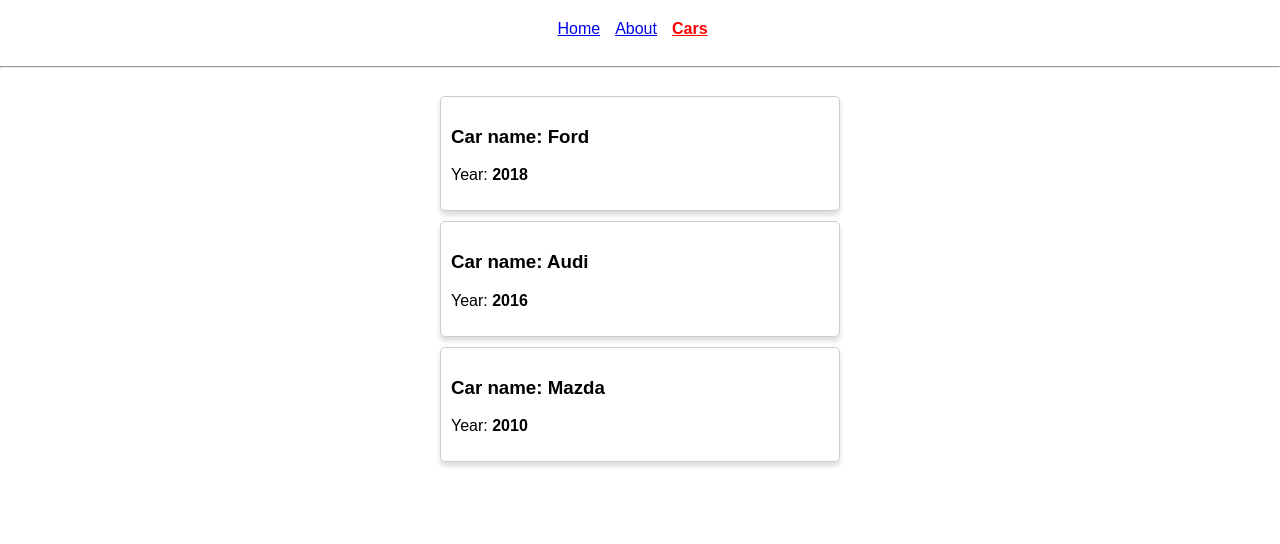
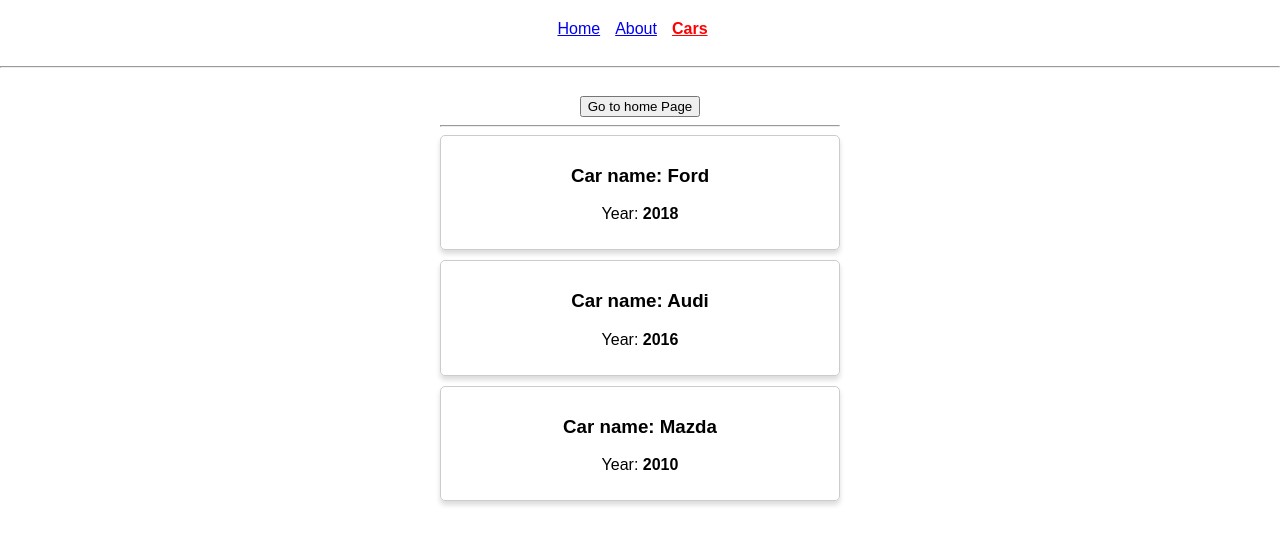
Before and after one commit to CodeCostylProduction/react-routing, a React app: page /Cars in a window 1280 px wide. Shown: the top 544 px of the page. Built offline with nearby package versions, Linux system fonts and the light colour scheme.

Commit message:
up to 65 exercise

```diff
--- a/src/Cars/Cars.js
+++ b/src/Cars/Cars.js
@@ -9,14 +9,22 @@
       {name: 'Mazda', year: 2010}
     ]
   }
+  goToHomePage = () => {
+    this.props.history.push({
+      pathname: '/'
+    })
+  }
 
   render() {
     return (
       <div style={{
         width: 400,
         margin: 'auto',
-        paddingTop: '20px'
+        paddingTop: '20px',
+        textAlign: 'center'
       }}>
+        <button onClick={this.goToHomePage}>Go to home Page</button>
+        <hr/>
         {this.state.cars.map((car, index) => {
           return (
             <Car
```
